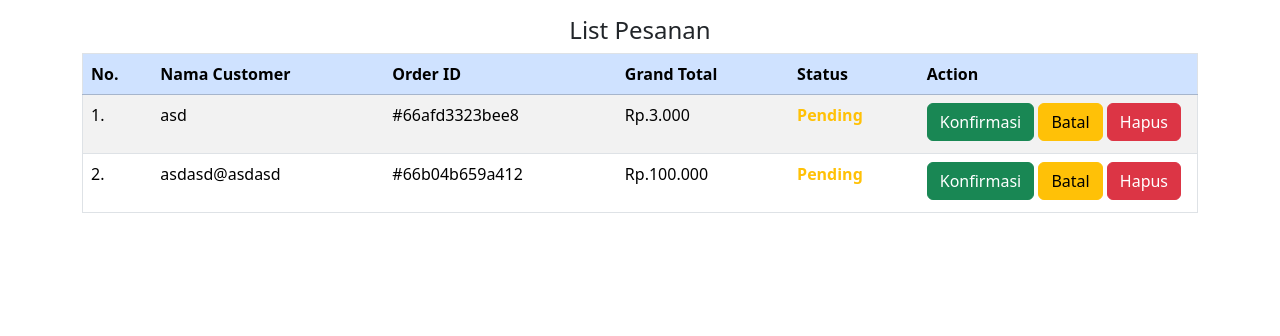
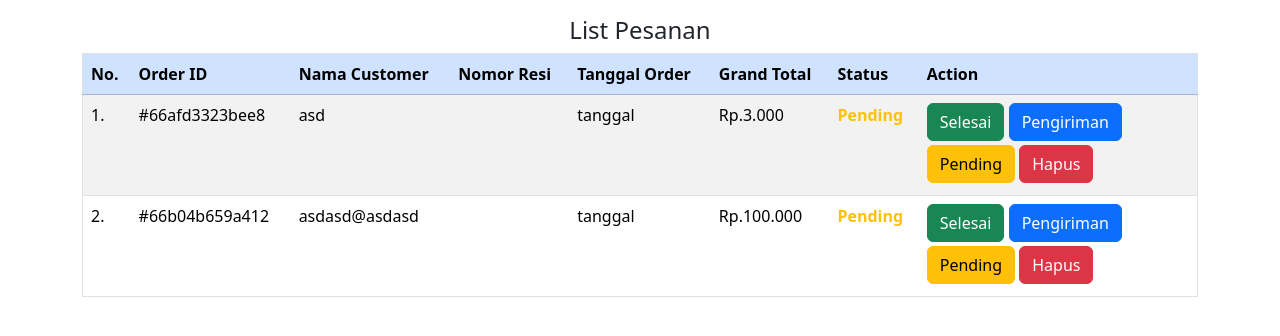
Before and after one commit to Nqadhafi/e-commerce, a PHP site: page /admin/?page=check in a window 1280 px wide. Shown: the part 134-470 px from the top of the page. Run offline with PHP 8.4, Linux system fonts and the light colour scheme; a user stored in the database is signed in; data comes from the database, SQL or seed files in the repository; data that the repository does not hold is empty.

Commit message:
add logic nomor resi

```diff
--- a/admin/confirm.php
+++ b/admin/confirm.php
@@ -3,18 +3,19 @@ include('../config.php');
 
 // Query untuk mendapatkan data pesanan
 $query = mysqli_query($config, "SELECT * FROM tb_order");
-
 $data = mysqli_fetch_all($query, MYSQLI_ASSOC);
 ?>
 
-<div class="container d-flex flex-column justify-content-center">
+<div class="container d-flex flex-column justify-content-center overflow-x-auto">
     <h4 class="text-center mt-3">List Pesanan</h4>
     <table class="table table-striped border">
         <thead class="table-primary">
             <tr>
                 <th>No.</th>
+                <th>Order ID</th>
                 <th>Nama Customer</th>
-                <th>Order ID</th>
+                <th>Nomor Resi</th>
+                <th>Tanggal Order</th>
                 <th>Grand Total</th>
                 <th>Status</th>
                 <th class="w-25">Action</th>
@@ -32,15 +33,23 @@ $data = mysqli_fetch_all($query, MYSQLI_ASSOC);
                     else if($row['status_order'] == "Pending"){
                         $class = "text-warning fw-bolder";
                     }
+                    else if($row['status_order'] == "Pengiriman"){
+                        $class = "text-primary fw-bolder";
+                    }
                     ?>
                     <td><?php echo $no++ . "."; ?></td>
+                    <td><?php echo htmlspecialchars($row['id_order']); ?></td>
                     <td><?php echo htmlspecialchars($row['namacust_order']); ?></td>
-                    <td><?php echo htmlspecialchars($row['id_order']); ?></td>
+                    <td><?php echo htmlspecialchars($row['resi_order']); ?></td>
+                    <td>tanggal</td>
                     <td>Rp.<?php echo number_format($row['grandtotal_order'], 0, ',', '.'); ?></td>
                     <td class="<?php echo $class?>"><?php echo htmlspecialchars($row['status_order']); ?></td>
                     <td>
-                        <a href="?page=check&acc=<?php echo urlencode($row['id_order']); ?>" class="btn btn-success mb-1" onclick="return confirm('Anda yakin menyelesaikan produk ini?');">Konfirmasi</a>
-                        <a href="?page=check&batal=<?php echo urlencode($row['id_order']); ?>" class="btn btn-warning mb-1" onclick="return confirm('Anda yakin membatalkan produk ini?');">Batal</a>
+                        <a href="?page=check&acc=<?php echo urlencode($row['id_order']); ?>" class="btn btn-success mb-1" onclick="return confirm('Anda yakin mengubah status order ini?');">Selesai</a>
+                        <button type="button" class="btn btn-primary mb-1" data-bs-toggle="modal" data-bs-target="#resiModal" data-id="<?php echo $row['id_order']; ?>">
+                            Pengiriman
+                        </button>
+                        <a href="?page=check&pending=<?php echo urlencode($row['id_order']); ?>" class="btn btn-warning mb-1" onclick="return confirm('Anda yakin mengubah status order ini?');">Pending</a>
                         <a href="?page=check&hapus=<?php echo urlencode($row['id_order']); ?>" class="btn btn-danger mb-1" onclick="return confirm('Anda yakin menghapus produk ini?');">Hapus</a>
                     </td>
                 </tr>
@@ -49,23 +58,64 @@ $data = mysqli_fetch_all($query, MYSQLI_ASSOC);
     </table>
 </div>
 
+<!-- Modal untuk input nomor resi -->
+<div class="modal fade" id="resiModal" tabindex="-1" aria-labelledby="resiModalLabel" aria-hidden="true">
+    <div class="modal-dialog">
+        <div class="modal-content">
+            <form action="" method="post">
+                <div class="modal-header">
+                    <h5 class="modal-title" id="resiModalLabel">Masukkan Nomor Resi</h5>
+                    <button type="button" class="btn-close" data-bs-dismiss="modal" aria-label="Close"></button>
+                </div>
+                <div class="modal-body">
+                    <input type="hidden" name="order_id" id="order_id" value="">
+                    <div class="mb-3">
+                        <label for="resi" class="form-label">Nomor Resi</label>
+                        <input type="text" class="form-control" id="resi" name="resi" required>
+                    </div>
+                </div>
+                <div class="modal-footer">
+                    <button type="button" class="btn btn-secondary" data-bs-dismiss="modal">Batal</button>
+                    <button type="submit" class="btn btn-primary" name="submitResi">Konfirmasi</button>
+                </div>
+            </form>
+        </div>
+    </div>
+</div>
+
 <?php
+// Proses input nomor resi dan update status menjadi Pengiriman
+if (isset($_POST['submitResi'])) {
+    $order_id = filter_input(INPUT_POST, 'order_id', FILTER_SANITIZE_STRING);
+    $resi = filter_input(INPUT_POST, 'resi', FILTER_SANITIZE_STRING);
+    $action = mysqli_query($config, "UPDATE tb_order SET status_order ='Pengiriman', resi_order='$resi' WHERE id_order = '$order_id'");
+    header('Location: ./?page=check');
+}
+
 // Cek aksi dari URL
 if (isset($_GET['acc'])) {
     $order_id = filter_input(INPUT_GET, 'acc', FILTER_SANITIZE_STRING);
-    echo $order_id;
     $action = mysqli_query($config, "UPDATE tb_order SET status_order ='Selesai' WHERE id_order = '$order_id'");
     header('Location: ./?page=check');
-} elseif (isset($_GET['batal'])) {
-    $order_id = filter_input(INPUT_GET, 'batal', FILTER_SANITIZE_STRING);
-    // Proses pembatalan pesanan
+}
+elseif (isset($_GET['pending'])) {
+    $order_id = filter_input(INPUT_GET, 'pending', FILTER_SANITIZE_STRING);
     $action = mysqli_query($config, "UPDATE tb_order SET status_order ='Pending' WHERE id_order = '$order_id'");
     header('Location: ./?page=check');
 } elseif (isset($_GET['hapus'])) {
     $order_id = filter_input(INPUT_GET, 'hapus', FILTER_SANITIZE_STRING);
-    // Proses penghapusan pesanan
     $action = mysqli_query($config, "DELETE FROM tb_order WHERE id_order = '$order_id'");
     $action2 = mysqli_query($config, "DELETE FROM tb_keranjang WHERE id_keranjang = '$order_id'");
     header('Location: ./?page=check');
 }
 ?>
+
+<script>
+    var resiModal = document.getElementById('resiModal');
+    resiModal.addEventListener('show.bs.modal', function (event) {
+        var button = event.relatedTarget;
+        var orderId = button.getAttribute('data-id');
+        var modalOrderInput = resiModal.querySelector('#order_id');
+        modalOrderInput.value = orderId;
+    });
+</script>
--- a/check.php
+++ b/check.php
@@ -47,6 +47,9 @@ $items = mysqli_fetch_all($query_items, MYSQLI_ASSOC);
                     else if($order['status_order'] == "Pending"){
                         $class = "text-warning fw-bolder";
                     }
+                    else if($order['status_order'] == "Pengiriman"){
+                        $class = "text-primary fw-bolder";
+                    }
                     ?>
             <div class="invoice-container">
                 <div class="invoice-header">
@@ -55,6 +58,7 @@ $items = mysqli_fetch_all($query_items, MYSQLI_ASSOC);
                 <div class="container-fluid d-flex justify-content-center align-items-center">
         <div class="invoice-details row ms-5">
             <p class="col-md-6"><strong>Order ID:</strong> <?php echo htmlspecialchars($order['id_order']); ?></p>
+            <p class="col-md-6"><strong>Nomor Resi:</strong> <?php echo htmlspecialchars($order['resi_order']); ?></p>
             <p class="col-md-6"><strong>Nama Customer:</strong> <?php echo htmlspecialchars($order['namacust_order']); ?></p>
             <p class="col-md-6"><strong>Email:</strong> <?php echo htmlspecialchars($order['email_order']); ?></p>
             <p class="col-md-6"><strong>No. HP:</strong> <?php echo htmlspecialchars($order['nohp_order']); ?></p>
```
